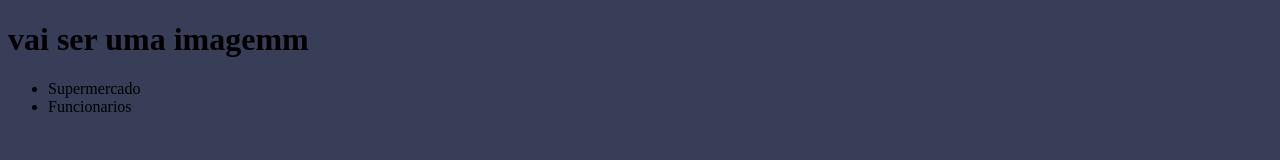
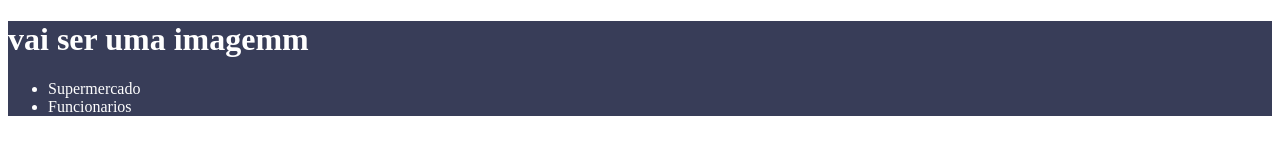
Before and after one commit to GiovaneSchamne/siteescola, a plain HTML site: page index.html in a window 1280 px wide. Drawn offline with Linux system fonts and the light colour scheme.

Commit message:
Update style.css

```diff
--- a/style.css
+++ b/style.css
@@ -1,3 +1,4 @@
-body {
+header {
     background-color: #383d58;
+    color:white
 }
```
